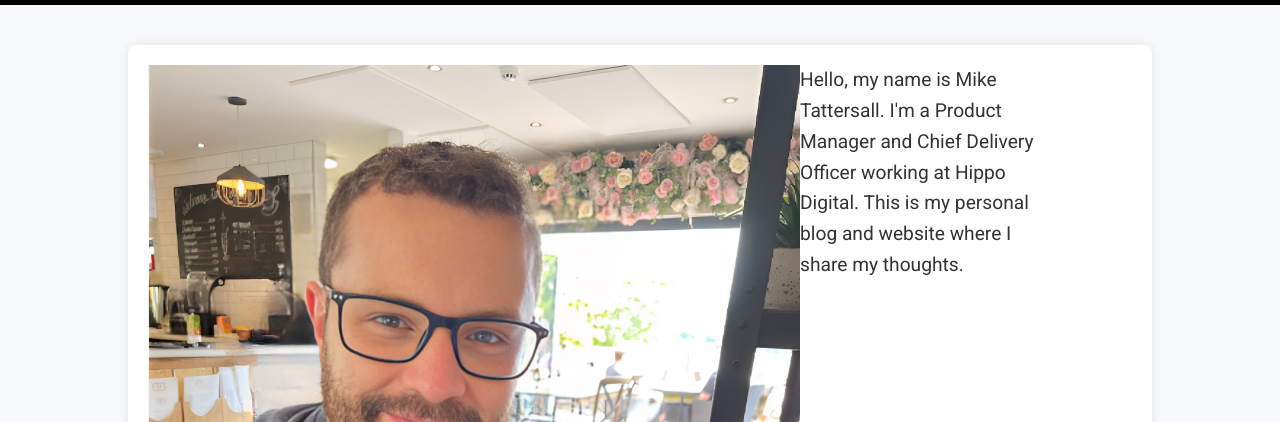
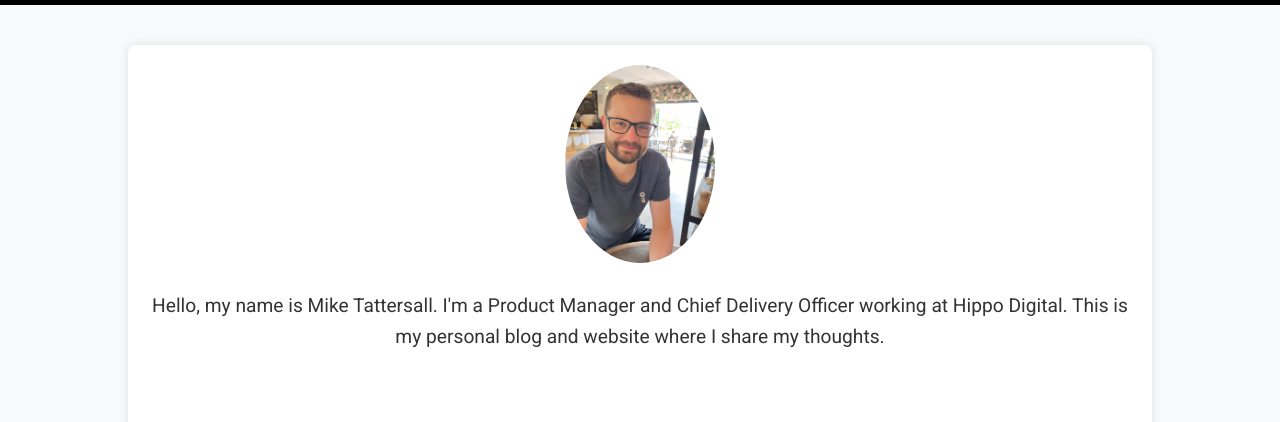
Before and after one commit to MikeT18/mike-website, a plain HTML site: page index.html in a window 1280 px wide. Shown: the part 65-487 px from the top of the page. Drawn offline with Linux system fonts and the light colour scheme.

Commit message:
Update style.css

```diff
--- a/style.css
+++ b/style.css
@@ -70,26 +70,18 @@ main {
     padding: 20px; /* Added padding */
     border-radius: 8px; /* Rounded corners */
     box-shadow: 0 0 10px rgba(0, 0, 0, 0.1); /* Subtle shadow for depth */
+    text-align: center; /* Center text for a cleaner layout */
 }
 
 .profile-section {
-    display: flex;
-    align-items: flex-start; /* Align items to the start for better text alignment */
     margin-bottom: 20px;
-    box-sizing: border-box; /* Include padding and border in the element's total width and height */
-    max-width: 900px; /* Limit the width of the profile section */
 }
 
-.profile-img {
-    width: 163px; /* Half the original width */
-    height: 215.5px; /* Half the original height, rounded */
-    margin-right: 20px; /* Space between image and text */
-    border-radius: 0; /* Optional: remove if you want square corners */
-}
-
-.intro-text {
-    flex: 1; /* Allow text to take the remaining space */
-    max-width: 600px; /* Ensure text container does not stretch too much */
+.profile-img-top {
+    width: 150px; /* Adjust width as needed */
+    height: auto; /* Maintain aspect ratio */
+    border-radius: 50%; /* Optional: round the image */
+    margin-bottom: 20px; /* Space between image and text */
 }
 
 .intro-text p {
@@ -99,7 +91,6 @@ main {
 
 .blog-link {
     margin-top: 20px; /* Add margin top to create space between intro and blog links */
-    clear: both; /* Clear floats to prevent overlap */
 }
 
 a {
```
